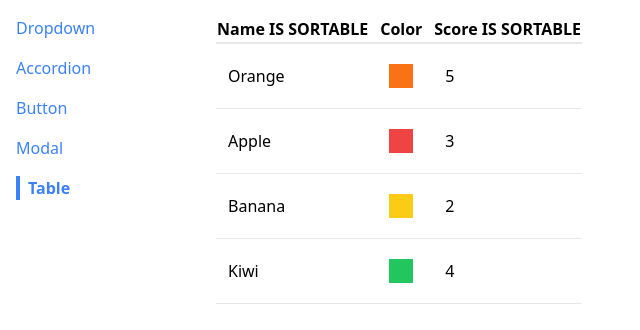
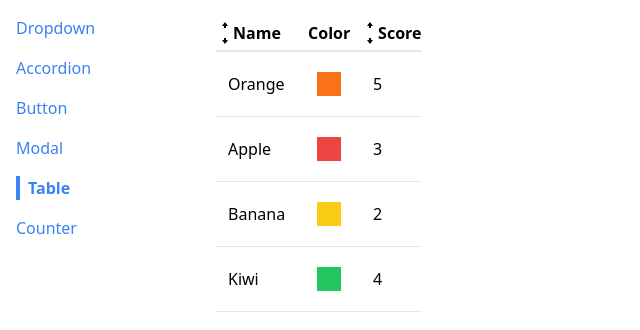
Before and after one commit to aayushi28/Component-development, a React (Create React App) app: page /table in a window 1280 px wide. Shown: the top 330 px of the page, without its empty margins (0-640 px from the left). Built offline with nearby package versions, Linux system fonts and the light colour scheme.

Commit message:
creating reusable hook

```diff
--- a/src/App.js
+++ b/src/App.js
@@ -5,6 +5,7 @@ import DropdownPage from "./pages/DropdownPage";
 import ButtonPage from "./pages/ButtonPage";
 import ModalPage from "./pages/ModalPage";
 import TablePage from "./pages/TablePage";
+import CounterPage from "./pages/CounterPage";
 function App() {
   return (
     <div className="container mx-auto grid grid-cols-6 gap-4 mt-4">
@@ -25,6 +26,9 @@ function App() {
         <Route path="/table">
           <TablePage/>
         </Route>
+        <Route path="/counter">
+          <CounterPage initialCount={0}/>
+        </Route>
       </div>
     </div>
   );
--- a/src/Component/SideBar.js
+++ b/src/Component/SideBar.js
@@ -5,7 +5,8 @@ function SideBar(){
         {label: 'Accordion', path:'/accordion'},
         {label: 'Button', path:'/button'},
         {label: 'Modal', path:'/modal'},
-        {label: 'Table', path:'/table'}
+        {label: 'Table', path:'/table'},
+        {label: 'Counter', path:'/counter'}
     ];
     const renderedLinks = links.map((link)=>{
         return (
--- a/src/Component/SortableTable.js
+++ b/src/Component/SortableTable.js
@@ -1,21 +1,59 @@
 import Table from "./Table";
-function SortableTable(props){
-    const { config } = props;
-    const handleClick = (label) => {
-        console.log(label);
+import { GoArrowSmallDown, GoArrowSmallUp } from "react-icons/go";
+import useSort from "../Hooks/use-sort";
+function SortableTable(props) {
+  const { config, data } = props;
+  const { sortOrder, sortBy, sortedData, setSortColumn } = useSort(data, config);
+  const updatedConfig = config.map((column) => {
+    if (!column.sortValue) {
+      return column;
     }
-    const updatedConfig = config.map((column)=>{
-        if(!column.sortValue){
-            return column;
-        }
-        return {
-            ...column,
-            header: () => <th onClick={()=>handleClick(column.label)}>{column.label} IS SORTABLE</th>
-        }
-    })
-    return(
-        <Table {...props} config={updatedConfig}/>
+    return {
+      ...column,
+      header: () => (
+        <th
+          className="cursor-pointer hover:bg-gray-100"
+          onClick={() => setSortColumn(column.label)}
+        >
+          <div className="flex items-center">
+            {getIcons(column.label, sortBy, sortOrder)}
+            {column.label}
+          </div>
+        </th>
+      ),
+    };
+  });
+
+  return <Table {...props} data={sortedData} config={updatedConfig} />;
+}
+function getIcons(label, sortBy, sortOrder) {
+  if (label !== sortBy) {
+    return (
+      <div>
+        <GoArrowSmallUp />
+        <GoArrowSmallDown />
+      </div>
     );
+  }
+  if (sortOrder === null) {
+    return (
+      <div>
+        <GoArrowSmallUp />
+        <GoArrowSmallDown />
+      </div>
+    );
+  } else if (sortOrder === "asc") {
+    return (
+      <div>
+        <GoArrowSmallDown />
+      </div>
+    );
+  } else if (sortOrder === "desc") {
+    return (
+      <div>
+        <GoArrowSmallUp />
+      </div>
+    );
+  }
 }
-
 export default SortableTable;
--- /dev/null
+++ b/src/Hooks/use-sort.js
@@ -0,0 +1,43 @@
+import { useState } from "react";
+function useSort(data,config){
+    const [sortOrder, setSortOrder] = useState(null);
+    const [sortBy, setSortBy] = useState(null);
+    const setSortColumn = (label) => {
+        if(sortBy && label !== sortBy){
+            setSortOrder('asc');
+            setSortBy(label)
+            return;
+        }
+        if (sortOrder === null) {
+          setSortOrder("asc");
+          setSortBy(label);
+        } else if (sortOrder === "asc") {
+          setSortOrder("desc");
+          setSortBy(label);
+        } else if (sortOrder === "desc") {
+          setSortOrder(null);
+          setSortBy(null);
+        }
+      };
+      let sortedData = data;
+      if (sortOrder && sortBy) {
+        const { sortValue } = config.find((column) => column.label === sortBy);
+        sortedData = [...data].sort((a, b) => {
+          const valueA = sortValue(a);
+          const valueB = sortValue(b);
+          const reverseOrder = sortOrder === "asc" ? 1 : -1;
+          if (typeof valueA === "string") {
+            return valueA.localeCompare(valueB) * reverseOrder;
+          } else {
+            return (valueA - valueB) * reverseOrder;
+          }
+        });
+      }
+      return{
+        sortOrder,
+        sortBy,
+        sortedData,
+        setSortColumn
+      }
+}
+export default useSort;
--- /dev/null
+++ b/src/pages/CounterPage.js
@@ -0,0 +1,24 @@
+import { useState, useEffect } from "react";
+import Button from "../Component/Button";
+function useCounter(initialCount){
+    const [count, setCount] = useState(initialCount);
+    useEffect(()=>{
+        console.log(count);
+    },[count]);
+    const increment = () =>{
+        setCount(count+1);
+    }
+    return {
+        count,
+        increment
+    };
+}
+function CounterPage({initialCount}){
+    const {count, increment} = useCounter(initialCount);
+    return <div>
+        <h1>Count is {count}</h1>
+        <Button onClick={increment}>Increment</Button>
+    </div>
+}
+
+export default CounterPage
```
